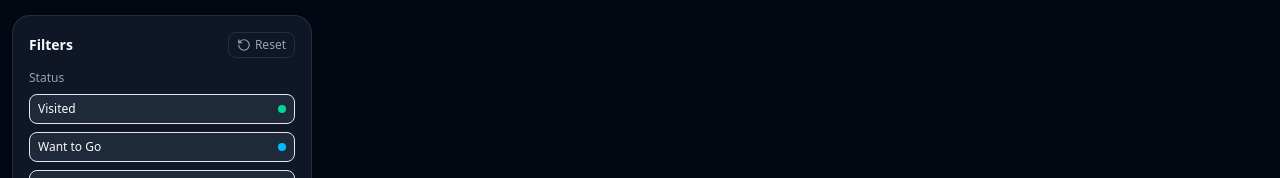
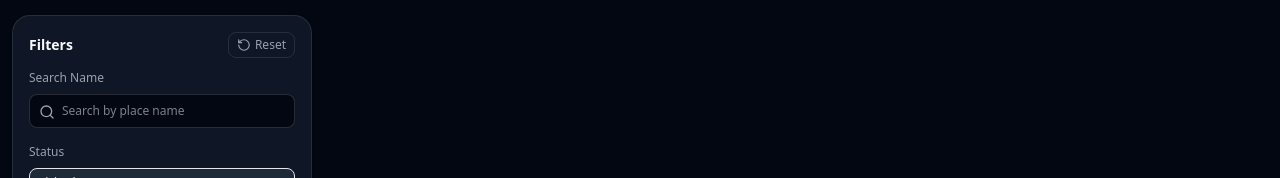
Before and after one commit to Tamlica/food-journal-mapcn, a Next.js app: page / in a window 1280 px wide. Both pictures are taken after a click on the button "Filters". Shown: the part 129-307 px from the top of the page. Built offline with nearby package versions, Linux system fonts and the light colour scheme; no server answers; the database is empty.

Commit message:
feat: search by name filter

```diff
--- a/app/page.tsx
+++ b/app/page.tsx
@@ -272,6 +272,7 @@ export default function Home() {
             <FilterPanel
               tags={tags}
               filters={filters}
+              onSearchNameChange={(name) => setFilters({ searchName: name })}
               onToggleStatus={toggleStatus}
               onSetMinRating={(value) => setFilters({ minRating: value })}
               onToggleTag={toggleTagFilter}
--- a/components/place/filter-panel.tsx
+++ b/components/place/filter-panel.tsx
@@ -1,6 +1,6 @@
 "use client";
 
-import { RotateCcw, Star, StarHalf } from "lucide-react";
+import { RotateCcw, Search, Star, StarHalf } from "lucide-react";
 
 import {
   MAX_PRICE_IDR,
@@ -15,6 +15,7 @@ import type { JournalTag, PlaceFilters } from "@/lib/types/food-journal";
 type FilterPanelProps = {
   tags: JournalTag[];
   filters: PlaceFilters;
+  onSearchNameChange: (name: string) => void;
   onToggleStatus: (status: PlaceFilters["statuses"][number]) => void;
   onSetMinRating: (value: number) => void;
   onToggleTag: (tagId: string) => void;
@@ -25,6 +26,7 @@ type FilterPanelProps = {
 export function FilterPanel({
   tags,
   filters,
+  onSearchNameChange,
   onToggleStatus,
   onSetMinRating,
   onToggleTag,
@@ -77,6 +79,20 @@ export function FilterPanel({
       </div>
 
       <div className="space-y-4 text-xs">
+        <div className="space-y-2">
+          <p className="text-muted-foreground">Search Name</p>
+          <div className="relative">
+            <Search className="pointer-events-none absolute left-2.5 top-2.5 size-4 text-muted-foreground" />
+            <input
+              type="text"
+              placeholder="Search by place name"
+              value={filters.searchName}
+              onChange={(event) => onSearchNameChange(event.target.value)}
+              className="w-full rounded-md border border-input bg-background py-2 pl-8 pr-3 text-xs outline-none ring-offset-background transition focus-visible:ring-2 focus-visible:ring-ring"
+            />
+          </div>
+        </div>
+
         <div className="space-y-2">
           <p className="text-muted-foreground">Status</p>
           <div className="grid grid-cols-1 gap-2">
--- a/lib/constants/food-journal.ts
+++ b/lib/constants/food-journal.ts
@@ -16,6 +16,7 @@ export const DEFAULT_FILTERS = {
   priceMin: MIN_PRICE_IDR,
   priceMax: MAX_PRICE_IDR,
   tagIds: [] as string[],
+  searchName: "",
 };
 
 export const STATUS_STYLE: Record<
--- a/lib/food-journal-utils.ts
+++ b/lib/food-journal-utils.ts
@@ -19,6 +19,11 @@ export function filterPlaces(places: Place[], filters: PlaceFilters): Place[] {
     if (filters.tagIds.length > 0) {
       const hasTag = filters.tagIds.every((tagId) => place.tagIds.includes(tagId));
       if (!hasTag) return false;
+    }
+
+    if (filters.searchName.trim()) {
+      const searchLower = filters.searchName.toLowerCase();
+      if (!place.name.toLowerCase().includes(searchLower)) return false;
     }
 
     return true;
--- a/lib/stores/use-food-journal-store.ts
+++ b/lib/stores/use-food-journal-store.ts
@@ -63,6 +63,7 @@ export const useFoodJournalStore = create<FoodJournalState>((set, get) => ({
     priceMin: DEFAULT_FILTERS.priceMin,
     priceMax: DEFAULT_FILTERS.priceMax,
     tagIds: [],
+    searchName: "",
   },
   isLoading: false,
   connectionStatus: "checking",
@@ -270,6 +271,7 @@ export const useFoodJournalStore = create<FoodJournalState>((set, get) => ({
         priceMin: DEFAULT_FILTERS.priceMin,
         priceMax: DEFAULT_FILTERS.priceMax,
         tagIds: [],
+        searchName: DEFAULT_FILTERS.searchName,
       },
     }),
 }));
--- a/lib/types/food-journal.ts
+++ b/lib/types/food-journal.ts
@@ -32,6 +32,7 @@ export type PlaceFilters = {
   priceMin: number;
   priceMax: number;
   tagIds: string[];
+  searchName: string;
 };
 
 export type CreatePlaceInput = {
```
